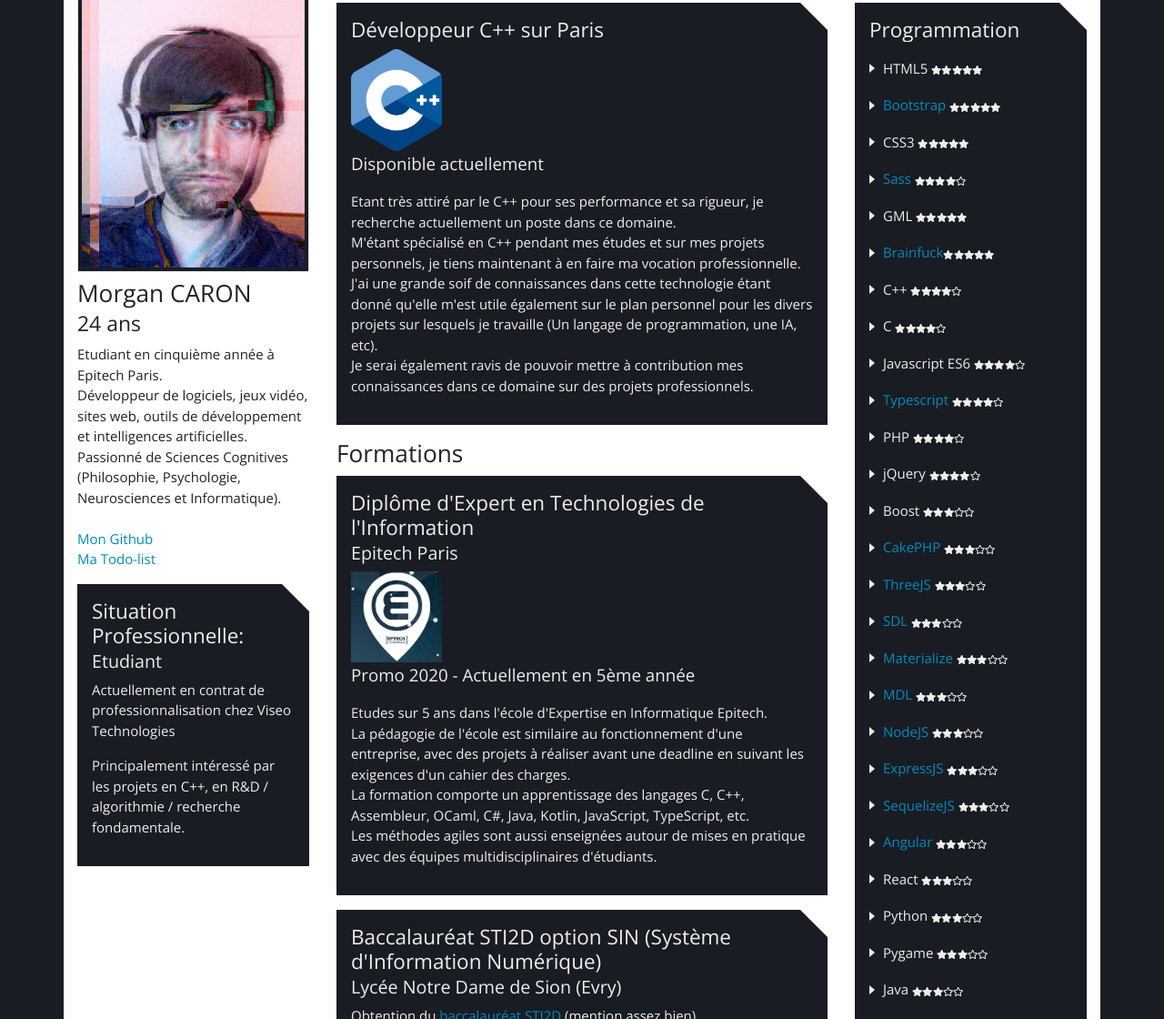
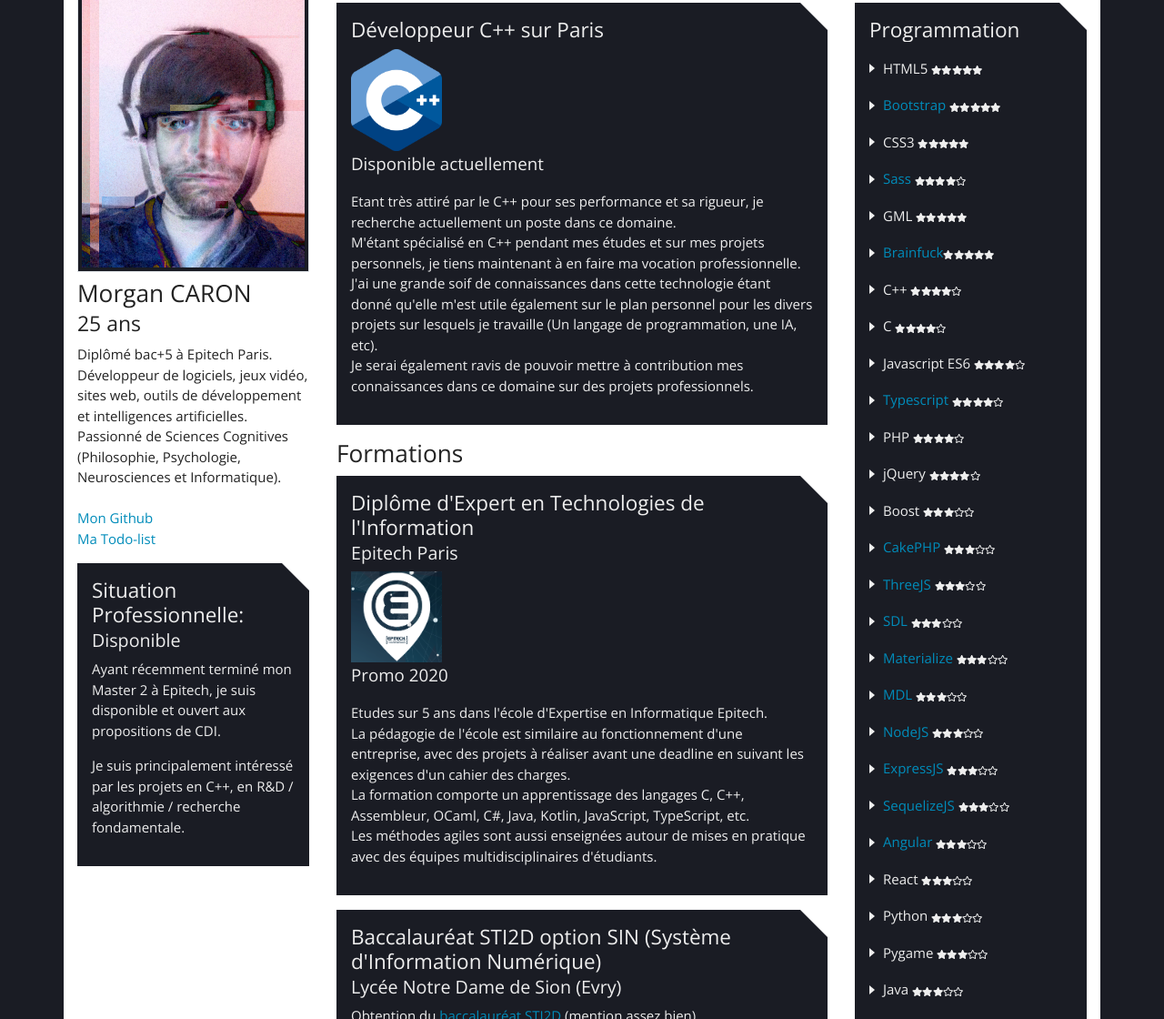
Before and after one commit to MorganCaron/CV, a plain HTML site: page index.html in a window 1280 px wide. Shown: the part 208-1328 px from the top of the page at 91% size. Drawn offline with nearby package versions, Linux system fonts and the light colour scheme.

Commit message:
Situation Professionnelle

```diff
--- a/index.html
+++ b/index.html
@@ -28,9 +28,9 @@
 			<div class="row">
 				<aside class="col-md-3">
 					<img class="img-center img-thumbnail glitch" src="img/morgan/Morgan.jpg" alt="Morgan" />
-					<h3 class="mt-2">Morgan CARON<br><small>24 ans</small></h3>
+					<h3 class="mt-2">Morgan CARON<br><small>25 ans</small></h3>
 					<p>
-						Etudiant en cinquième année à Epitech Paris.<br>
+						Diplômé bac+5 à Epitech Paris.<br>
 						Développeur de logiciels, jeux vidéo, sites web, outils de développement et intelligences artificielles.<br>
 						Passionné de Sciences Cognitives (Philosophie, Psychologie, Neurosciences et Informatique).<br>
 
@@ -39,9 +39,9 @@
 					</p>
 					<section>
 						<article>
-							<h4>Situation Professionnelle: <small>Etudiant</small></h4>
-							<p>Actuellement en contrat de professionnalisation chez Viseo Technologies</p>
-							<p>Principalement intéressé par les projets en C++, en R&D / algorithmie / recherche fondamentale.</p>
+							<h4>Situation Professionnelle: <small>Disponible</small></h4>
+							<p>Ayant récemment terminé mon Master 2 à Epitech, je suis disponible et ouvert aux propositions de CDI.</p>
+							<p>Je suis principalement intéressé par les projets en C++, en R&D / algorithmie / recherche fondamentale.</p>
 						</article>
 					</section>
 				</aside>
@@ -67,7 +67,7 @@
 								<article>
 									<h4>Diplôme d'Expert en Technologies de l'Information<br><small>Epitech Paris</small></h4>
 									<img src="img/epitech/epitech.png" alt="Epitech" />
-									<p class="lead">Promo 2020 - Actuellement en 5ème année</p>
+									<p class="lead">Promo 2020</p>
 									<p>
 										Etudes sur 5 ans dans l'école d'Expertise en Informatique Epitech.<br>
 										La pédagogie de l'école est similaire au fonctionnement d'une entreprise, avec des projets à réaliser avant une deadline en suivant les exigences d'un cahier des charges.<br>
```
